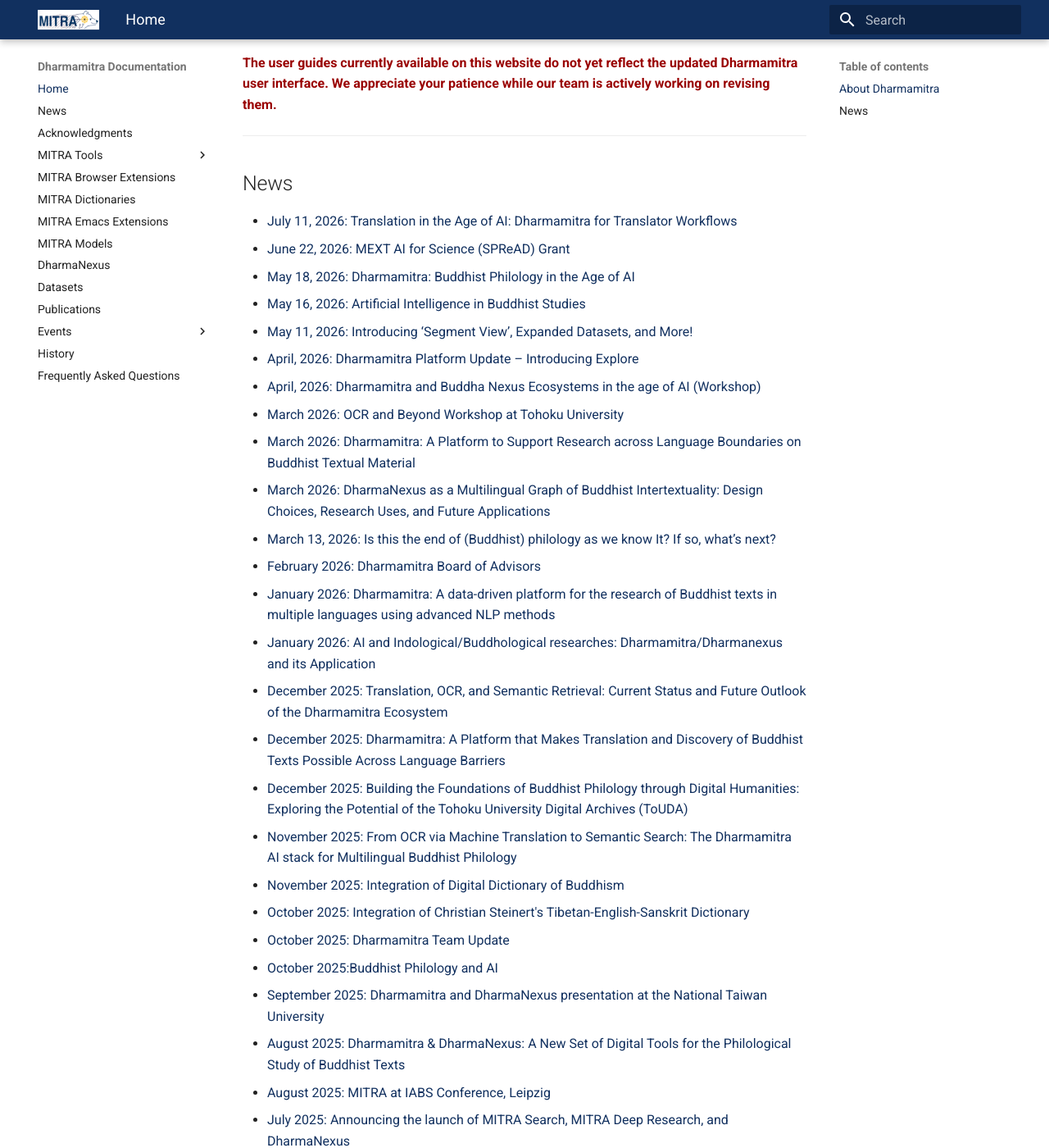
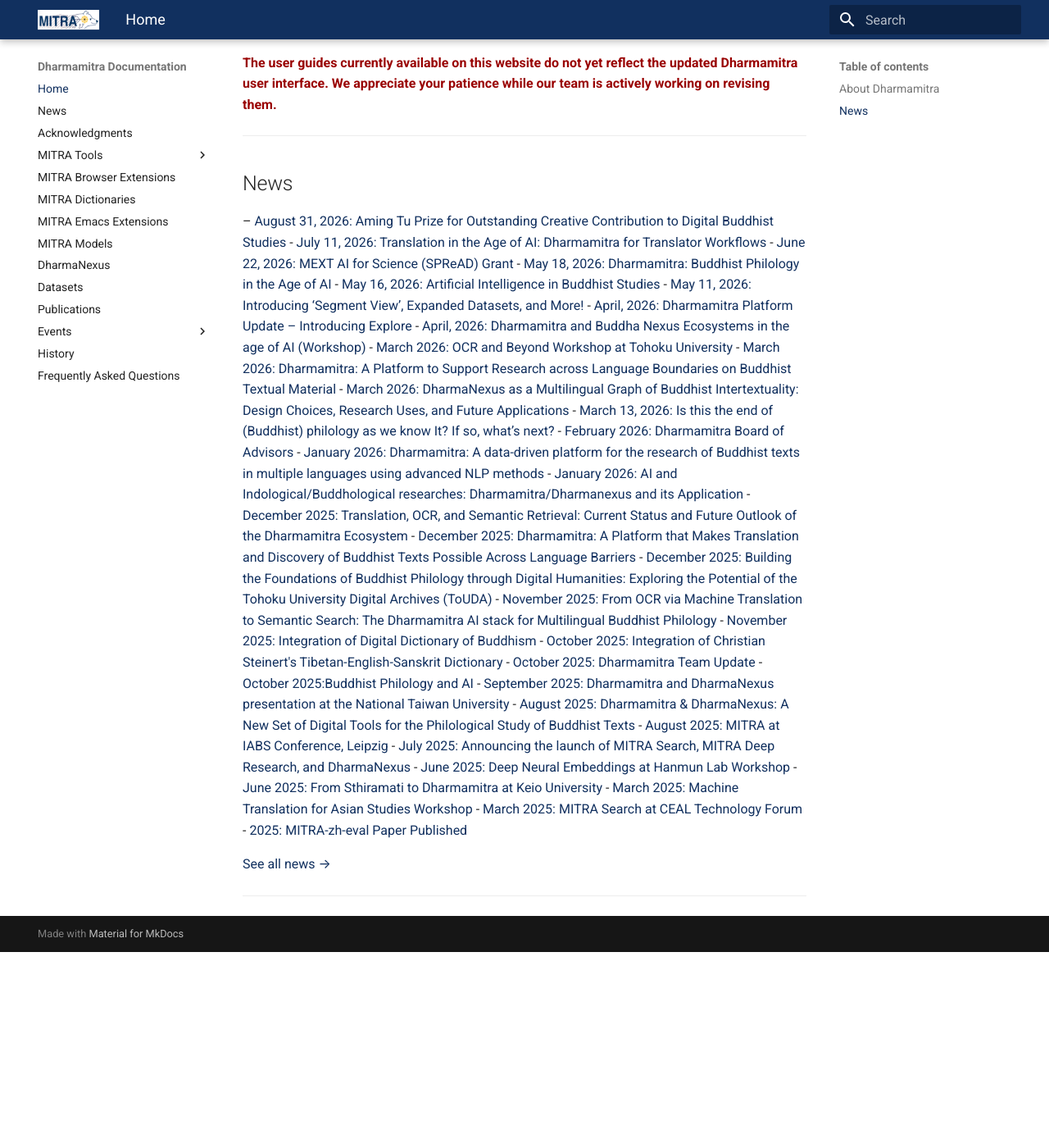
Before and after one commit to dharmamitra/dharmamitra-guides, an MkDocs documentation site: the page built from docs/index.md, in a window 1280 px wide and 1400 px high, scrolled down 775 px. Shown: the whole window at 82% size. Built offline with MkDocs 1.6.1 and Material for MkDocs 9.7.7, drawn with Linux system fonts in a browser that asks for light colours; after the commit the page ends 1936 px from its top, so only the background shows below that.

Commit message:
Update index.md

```diff
--- a/docs/index.md
+++ b/docs/index.md
@@ -18,6 +18,7 @@
 ## News
 
 <!-- Each news item links to its section in news.md -->
+– [August 31, 2026: Aming Tu Prize for Outstanding Creative Contribution to Digital Buddhist Studies](news.md#august-31-2026-aming-tu-prize-for-outstanding-creative-contribution-to-digital-buddhist-studies)
 - [July 11, 2026: Translation in the Age of AI: Dharmamitra for Translator Workflows](news.md#july-11-2026-translation-in-the-age-of-ai-dharmamitra-for-translator-workflows)
 - [June 22, 2026: MEXT AI for Science (SPReAD) Grant](news.md#june-22-2026-mext-ai-for-science-spread-grant)
 - [May 18, 2026: Dharmamitra: Buddhist Philology in the Age of AI](news.md#may-18-2026-dharmamitra-buddhist-philology-in-the-age-of-ai)
```
